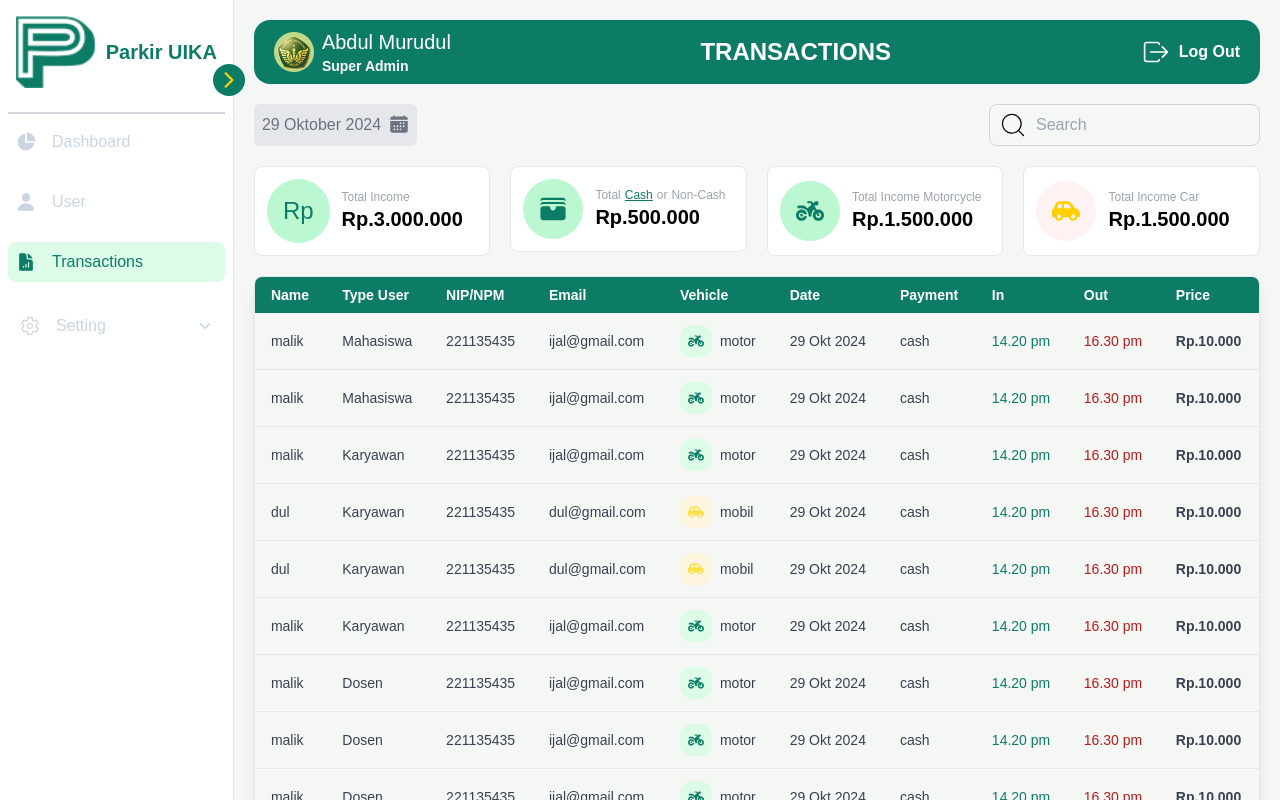
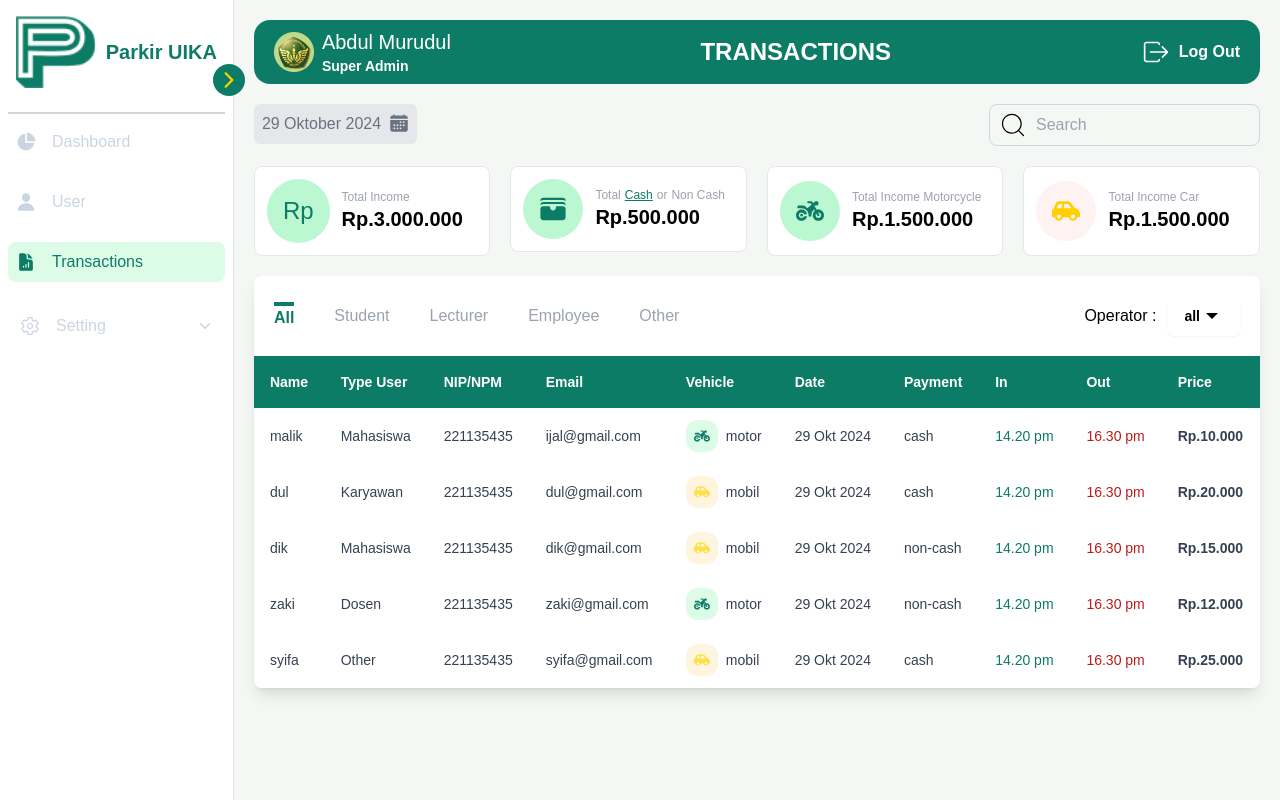
Before and after one commit to Drian27/uik-parkir, a React (Vite) app: page /transaksi in a window 1280 px wide. Shown: the top 800 px of the page. Built offline with nearby package versions, Linux system fonts and the light colour scheme.

Commit message:
update transksi

```diff
--- a/src/components/ButtonLogOut.jsx
+++ b/src/components/ButtonLogOut.jsx
@@ -7,7 +7,7 @@ const ButtonLogOut = () => {
   const handleLogout = () => {
     Swal.fire({
       title: "Do you want to go out?", // Judul pop-up
-      imageUrl: "./assets/img/dashboard/logo-uika.png", // Path ke logo
+      imageUrl: "../assets/img/dashboard/logo-uika.png", // Path ke logo
       imageAlt: "Logo UIKA", // Alt text
       background: "#1a8765", // Warna background hijau
       color: "#fff", // Warna teks putih
--- a/src/pages/Transaksi.jsx
+++ b/src/pages/Transaksi.jsx
@@ -6,39 +6,84 @@ import { FaMotorcycle, FaCarSide } from "react-icons/fa6";
 import { CiSearch } from "react-icons/ci";
 import { HiMiniWallet } from "react-icons/hi2";
 import { IoCalendar } from "react-icons/io5";
+import { IoMdArrowDropdown } from "react-icons/io";
+import { DateRange } from "react-date-range";
+import "react-date-range/dist/styles.css"; // Main style file
+import "react-date-range/dist/theme/default.css";
 import ButtonLogOut from "../components/ButtonLogOut";
 
 const Transaksi = () => {
   const [selectedFilter, setSelectedFilter] = useState("cash");
+  const [category, setCategory] = useState("all");
+  const [selectedOperator, setSelectedOperator] = useState("all");
+  const [isOpen, setIsOpen] = useState(false);
+  const [filterVisible, setFilterVisible] = useState(false);
+  const [dateRange, setDateRange] = useState([
+    {
+      startDate: new Date(),
+      endDate: new Date(),
+      key: "selection",
+    },
+  ]);
+  const setPredefinedRange = (type) => {
+    const today = new Date();
+    let startDate, endDate;
+
+    switch (type) {
+      case "today":
+        startDate = endDate = today;
+        break;
+      case "yesterday":
+        startDate = endDate = new Date(today.getFullYear(), today.getMonth(), today.getDate() - 1);
+        break;
+      case "thisWeek":
+        const firstDayOfWeek = new Date(today.setDate(today.getDate() - today.getDay()));
+        startDate = firstDayOfWeek;
+        endDate = new Date(
+          firstDayOfWeek.getFullYear(),
+          firstDayOfWeek.getMonth(),
+          firstDayOfWeek.getDate() + 6
+        );
+        break;
+      case "lastWeek":
+        const lastWeekStart = new Date(today.setDate(today.getDate() - today.getDay() - 7));
+        startDate = lastWeekStart;
+        endDate = new Date(
+          lastWeekStart.getFullYear(),
+          lastWeekStart.getMonth(),
+          lastWeekStart.getDate() + 6
+        );
+        break;
+      case "thisMonth":
+        startDate = new Date(today.getFullYear(), today.getMonth(), 1);
+        endDate = new Date(today.getFullYear(), today.getMonth() + 1, 0);
+        break;
+      case "lastMonth":
+        startDate = new Date(today.getFullYear(), today.getMonth() - 1, 1);
+        endDate = new Date(today.getFullYear(), today.getMonth(), 0);
+        break;
+      default:
+        startDate = endDate = today;
+    }
+
+    setDateRange([{ startDate, endDate, key: "selection" }]);
+  };
+
+  const handleSelect = (ranges) => {
+    setDateRange([ranges.selection]);
+  };
+
+  // Function to handle operator selection
+  const handleOperatorChange = (operator) => {
+    setSelectedOperator(operator);
+    setIsOpen(false); // Close dropdown on selection
+  };
+
   // Data Transactions
   const transactions = [
     {
       name: "malik",
       typeuser: "Mahasiswa",
-      npm: "221135435",
-      email: "ijal@gmail.com",
-      vehicle: "motor",
-      date: "29 Okt 2024",
-      payment: "cash",
-      in: "14.20 pm",
-      out: "16.30 pm",
-      price: "Rp.10.000",
-    },
-    {
-      name: "malik",
-      typeuser: "Mahasiswa",
-      npm: "221135435",
-      email: "ijal@gmail.com",
-      vehicle: "motor",
-      date: "29 Okt 2024",
-      payment: "cash",
-      in: "14.20 pm",
-      out: "16.30 pm",
-      price: "Rp.10.000",
-    },
-    {
-      name: "malik",
-      typeuser: "Karyawan",
       npm: "221135435",
       email: "ijal@gmail.com",
       vehicle: "motor",
@@ -58,103 +103,7 @@ const Transaksi = () => {
       payment: "cash",
       in: "14.20 pm",
       out: "16.30 pm",
-      price: "Rp.10.000",
-    },
-    {
-      name: "dul",
-      typeuser: "Karyawan",
-      npm: "221135435",
-      email: "dul@gmail.com",
-      vehicle: "mobil",
-      date: "29 Okt 2024",
-      payment: "cash",
-      in: "14.20 pm",
-      out: "16.30 pm",
-      price: "Rp.10.000",
-    },
-    {
-      name: "malik",
-      typeuser: "Karyawan",
-      npm: "221135435",
-      email: "ijal@gmail.com",
-      vehicle: "motor",
-      date: "29 Okt 2024",
-      payment: "cash",
-      in: "14.20 pm",
-      out: "16.30 pm",
-      price: "Rp.10.000",
-    },
-    {
-      name: "malik",
-      typeuser: "Dosen",
-      npm: "221135435",
-      email: "ijal@gmail.com",
-      vehicle: "motor",
-      date: "29 Okt 2024",
-      payment: "cash",
-      in: "14.20 pm",
-      out: "16.30 pm",
-      price: "Rp.10.000",
-    },
-    {
-      name: "malik",
-      typeuser: "Dosen",
-      npm: "221135435",
-      email: "ijal@gmail.com",
-      vehicle: "motor",
-      date: "29 Okt 2024",
-      payment: "cash",
-      in: "14.20 pm",
-      out: "16.30 pm",
-      price: "Rp.10.000",
-    },
-    {
-      name: "malik",
-      typeuser: "Dosen",
-      npm: "221135435",
-      email: "ijal@gmail.com",
-      vehicle: "motor",
-      date: "29 Okt 2024",
-      payment: "cash",
-      in: "14.20 pm",
-      out: "16.30 pm",
-      price: "Rp.10.000",
-    },
-    {
-      name: "malik",
-      typeuser: "Dosen",
-      npm: "221135435",
-      email: "ijal@gmail.com",
-      vehicle: "motor",
-      date: "29 Okt 2024",
-      payment: "cash",
-      in: "14.20 pm",
-      out: "16.30 pm",
-      price: "Rp.10.000",
-    },
-    {
-      name: "malik",
-      typeuser: "Dosen",
-      npm: "221135435",
-      email: "ijal@gmail.com",
-      vehicle: "motor",
-      date: "29 Okt 2024",
-      payment: "cash",
-      in: "14.20 pm",
-      out: "16.30 pm",
-      price: "Rp.10.000",
-    },
-    {
-      name: "malik",
-      typeuser: "Dosen",
-      npm: "221135435",
-      email: "ijal@gmail.com",
-      vehicle: "motor",
-      date: "29 Okt 2024",
-      payment: "cash",
-      in: "14.20 pm",
-      out: "16.30 pm",
-      price: "Rp.10.000",
+      price: "Rp.20.000",
     },
     {
       name: "dik",
@@ -163,48 +112,45 @@ const Transaksi = () => {
       email: "dik@gmail.com",
       vehicle: "mobil",
       date: "29 Okt 2024",
-      payment: "cash",
+      payment: "non-cash",
       in: "14.20 pm",
       out: "16.30 pm",
-      price: "Rp.10.000",
+      price: "Rp.15.000",
     },
     {
-      name: "dik",
-      typeuser: "Mahasiswa",
+      name: "zaki",
+      typeuser: "Dosen",
       npm: "221135435",
-      email: "dik@gmail.com",
+      email: "zaki@gmail.com",
+      vehicle: "motor",
+      date: "29 Okt 2024",
+      payment: "non-cash",
+      in: "14.20 pm",
+      out: "16.30 pm",
+      price: "Rp.12.000",
+    },
+    {
+      name: "syifa",
+      typeuser: "Other",
+      npm: "221135435",
+      email: "syifa@gmail.com",
       vehicle: "mobil",
       date: "29 Okt 2024",
       payment: "cash",
       in: "14.20 pm",
       out: "16.30 pm",
-      price: "Rp.10.000",
-    },
-    {
-      name: "dik",
-      typeuser: "Mahasiswa",
-      npm: "221135435",
-      email: "dik@gmail.com",
-      vehicle: "mobil",
-      date: "29 Okt 2024",
-      payment: "cash",
-      in: "14.20 pm",
-      out: "16.30 pm",
-      price: "Rp.10.000",
-    },
-    {
-      name: "dik",
-      typeuser: "Mahasiswa",
-      npm: "221135435",
-      email: "dik@gmail.com",
-      vehicle: "mobil",
-      date: "29 Okt 2024",
-      payment: "cash",
-      in: "14.20 pm",
-      out: "16.30 pm",
-      price: "Rp.10.000",
+      price: "Rp.25.000",
     },
   ];
+
+  const filteredTransactions = transactions.filter((transaction) => {
+    if (category === "all") return true;
+    if (category === "student" && transaction.typeuser.toLowerCase() === "mahasiswa") return true;
+    if (category === "lecturer" && transaction.typeuser.toLowerCase() === "dosen") return true;
+    if (category === "employee" && transaction.typeuser.toLowerCase() === "karyawan") return true;
+    if (category === "other" && transaction.typeuser.toLowerCase() === "other") return true;
+    return false;
+  });
 
   return (
     <div className="flex">
@@ -230,9 +176,79 @@ const Transaksi = () => {
 
         {/* Income */}
         <div className="flex justify-between my-5">
-          <div className="bg-gray-200 text-gray-500 rounded-md gap-2 px-2 flex items-center">
-            <p className="font-medium">29 Oktober 2024</p>
-            <IoCalendar className="text-xl mb-0.5" />
+          <div className="relative">
+            <button
+              onClick={() => setFilterVisible(!filterVisible)}
+              className="bg-gray-200 text-gray-500 rounded-md gap-2 p-2 flex items-center"
+            >
+              <p className="font-medium">29 Oktober 2024</p>
+              <IoCalendar className="text-xl mb-0.5" />
+            </button>
+            {filterVisible && (
+              <div className="absolute top-15 left-0 bg-white shadow-lg rounded-lg p-4 z-50">
+                <div className="flex gap-4">
+                  <div className="flex flex-col gap-2">
+                    <button
+                      className="bg-gray-100 text-black px-4 py-2 rounded-lg hover:bg-gray-200"
+                      onClick={() => setPredefinedRange("today")}
+                    >
+                      Today
+                    </button>
+                    <button
+                      className="bg-gray-100 text-black px-4 py-2 rounded-lg hover:bg-gray-200"
+                      onClick={() => setPredefinedRange("yesterday")}
+                    >
+                      Yesterday
+                    </button>
+                    <button
+                      className="bg-gray-100 text-black py-2 rounded-lg hover:bg-gray-200"
+                      onClick={() => setPredefinedRange("thisWeek")}
+                    >
+                      This Week
+                    </button>
+                    <button
+                      className="bg-gray-100 text-black py-2 rounded-lg hover:bg-gray-200"
+                      onClick={() => setPredefinedRange("lastWeek")}
+                    >
+                      Last Week
+                    </button>
+                    <button
+                      className="bg-gray-100 text-black py-2 rounded-lg hover:bg-gray-200"
+                      onClick={() => setPredefinedRange("thisMonth")}
+                    >
+                      This Month
+                    </button>
+                    <button
+                      className="bg-gray-100 text-black py-2 rounded-lg hover:bg-gray-200"
+                      onClick={() => setPredefinedRange("lastMonth")}
+                    >
+                      Last Month
+                    </button>
+                    <div className="flex justify-center">
+                      <img
+                        src="./assets/img/dashboard/logo-uika.png"
+                        alt="logo"
+                      />
+                    </div>
+                  </div>
+                  <div>
+                    <DateRange
+                      editableDateInputs={true}
+                      onChange={handleSelect}
+                      moveRangeOnFirstSelection={false}
+                      ranges={dateRange}
+                      className="w-full"
+                    />
+                  </div>
+                </div>
+                <button
+                  className="bg-primary text-white px-4 py-2 rounded-lg w-full"
+                  onClick={() => setFilterVisible(false)}
+                >
+                  Apply Filter
+                </button>
+              </div>
+            )}
           </div>
           <div className="flex bg-transparent items-center border rounded-lg px-2 border-gray-300 border-1">
             <CiSearch className="text-3xl" />
@@ -262,7 +278,7 @@ const Transaksi = () => {
                   <p>Total</p>
                   <button
                     onClick={() => setSelectedFilter("cash")}
-                    className={`font-medium ${
+                    className={`${
                       selectedFilter === "cash" ? "text-primary underline" : "text-gray-400"
                     }`}
                   >
@@ -271,11 +287,11 @@ const Transaksi = () => {
                   <p>or</p>
                   <button
                     onClick={() => setSelectedFilter("non-cash")}
-                    className={`font-medium ${
+                    className={`${
                       selectedFilter === "non-cash" ? "text-primary underline" : "text-gray-400"
                     }`}
                   >
-                    Non-Cash
+                    Non Cash
                   </button>
                 </div>
                 <button className="text-xl font-black">
@@ -305,34 +321,142 @@ const Transaksi = () => {
         </div>
 
         {/* Table Transactions */}
-        <div className="overflow-auto rounded-lg shadow-lg my-5 border border-gray-200">
+        <div className="overflow-auto rounded-lg shadow-lg my-5 relative">
+          <div className="flex justify-between items-center p-5 bg-white">
+            <div className="flex gap-10">
+              <button
+                onClick={() => setCategory("all")}
+                className={`${
+                  category === "all"
+                    ? "text-primary font-bold border-t-primary border-t-4"
+                    : "text-gray-400 font-medium"
+                }`}
+              >
+                All
+              </button>
+              <button
+                onClick={() => setCategory("student")}
+                className={`${
+                  category === "student"
+                    ? "text-primary font-bold border-t-primary border-t-4"
+                    : "text-gray-400 font-medium"
+                }`}
+              >
+                Student
+              </button>
+              <button
+                onClick={() => setCategory("lecturer")}
+                className={`${
+                  category === "lecturer"
+                    ? "text-primary font-bold border-t-primary border-t-4"
+                    : "text-gray-400 font-medium"
+                }`}
+              >
+                Lecturer
+              </button>
+              <button
+                onClick={() => setCategory("employee")}
+                className={`${
+                  category === "employee"
+                    ? "text-primary font-bold border-t-primary border-t-4"
+                    : "text-gray-400 font-medium"
+                }`}
+              >
+                Employee
+              </button>
+              <button
+                onClick={() => setCategory("other")}
+                className={`${
+                  category === "other"
+                    ? "text-primary font-bold border-t-primary border-t-4"
+                    : "text-gray-400 font-medium"
+                }`}
+              >
+                Other
+              </button>
+            </div>
+            <div className="relative inline-block text-left">
+              <div className="flex items-center gap-3">
+                <p>Operator : </p>
+                <div>
+                  <button
+                    onClick={() => setIsOpen(!isOpen)}
+                    className="inline-flex justify-center items-center font-bold w-full rounded-md shadow-sm px-4 py-2 text-sm hover:bg-gray-50"
+                  >
+                    {selectedOperator}
+                    <span>
+                      <IoMdArrowDropdown className="text-2xl" />
+                    </span>
+                  </button>
+                </div>
+              </div>
+
+              {/* Dropdown Menu */}
+              {isOpen && (
+                <div className="origin-top-right absolute right-0 mt-2 w-56 rounded-md shadow-lg bg-white ring-1 ring-black ring-opacity-5 focus:outline-none">
+                  <div className="py-1">
+                    <button
+                      onClick={() => handleOperatorChange("All")}
+                      className={`block px-4 py-2 text-sm w-full text-left ${
+                        selectedOperator === "All"
+                          ? "bg-gray-100 text-primary font-bold"
+                          : "text-gray-700"
+                      }`}
+                    >
+                      All
+                    </button>
+                    <button
+                      onClick={() => handleOperatorChange("Operator 1")}
+                      className={`block px-4 py-2 text-sm w-full text-left ${
+                        selectedOperator === "Operator 1"
+                          ? "bg-gray-100 text-primary font-bold"
+                          : "text-gray-700"
+                      }`}
+                    >
+                      Operator 1
+                    </button>
+                    <button
+                      onClick={() => handleOperatorChange("Operator 2")}
+                      className={`block px-4 py-2 text-sm w-full text-left ${
+                        selectedOperator === "Operator 2"
+                          ? "bg-gray-100 text-primary font-bold"
+                          : "text-gray-700"
+                      }`}
+                    >
+                      Operator 2
+                    </button>
+                  </div>
+                </div>
+              )}
+            </div>
+          </div>
+
           <table className="w-full">
             <thead className="bg-primary text-white">
               <tr>
-                <th className="text-sm font-semibold py-2 px-4 text-left">Name</th>
-                <th className="text-sm font-semibold py-2 px-4 text-left">Type User</th>
-                <th className="text-sm font-semibold py-2 px-4 text-left">NIP/NPM</th>
-                <th className="text-sm font-semibold py-2 px-4 text-left">Email</th>
-                <th className="text-sm font-semibold py-2 px-4 text-left">Vehicle</th>
-                <th className="text-sm font-semibold py-2 px-4 text-left">Date</th>
-                <th className="text-sm font-semibold py-2 px-4 text-left">Payment</th>
-                <th className="text-sm font-semibold py-2 px-4 text-left">In</th>
-                <th className="text-sm font-semibold py-2 px-4 text-left">Out</th>
-                <th className="text-sm font-semibold py-2 px-4 text-left">Price</th>
+                <th className="text-sm font-semibold py-4 px-4 text-left">Name</th>
+                <th className="text-sm font-semibold py-4 px-4 text-left">Type User</th>
+                <th className="text-sm font-semibold py-4 px-4 text-left">NIP/NPM</th>
+                <th className="text-sm font-semibold py-4 px-4 text-left">Email</th>
+                <th className="text-sm font-semibold py-4 px-4 text-left">Vehicle</th>
+                <th className="text-sm font-semibold py-4 px-4 text-left">Date</th>
+                <th className="text-sm font-semibold py-4 px-4 text-left">Payment</th>
+                <th className="text-sm font-semibold py-4 px-4 text-left">In</th>
+                <th className="text-sm font-semibold py-4 px-4 text-left">Out</th>
+                <th className="text-sm font-semibold py-4 px-4 text-left">Price</th>
               </tr>
             </thead>
             <tbody>
-              {transactions.map((transaction, index) => (
+              {filteredTransactions.map((transaction, index) => (
                 <tr
                   key={index}
-                  className="border-b hover:bg-gray-100"
+                  className="hover:bg-gray-100 bg-white"
                 >
                   <td className="text-sm text-gray-700 py-3 px-4">{transaction.name}</td>
                   <td className="text-sm text-gray-700 py-3 px-4">{transaction.typeuser}</td>
                   <td className="text-sm text-gray-700 py-3 px-4">{transaction.npm}</td>
                   <td className="text-sm text-gray-700 py-3 px-4">{transaction.email}</td>
                   <td className="text-sm text-gray-700 py-3 px-4 flex items-center gap-2">
-                    {/* Conditionally render icon based on vehicle type */}
                     {transaction.vehicle === "motor" ? (
                       <div className="bg-green-100 rounded-xl p-2">
                         <FaMotorcycle className="text-primary text-base" />
```
